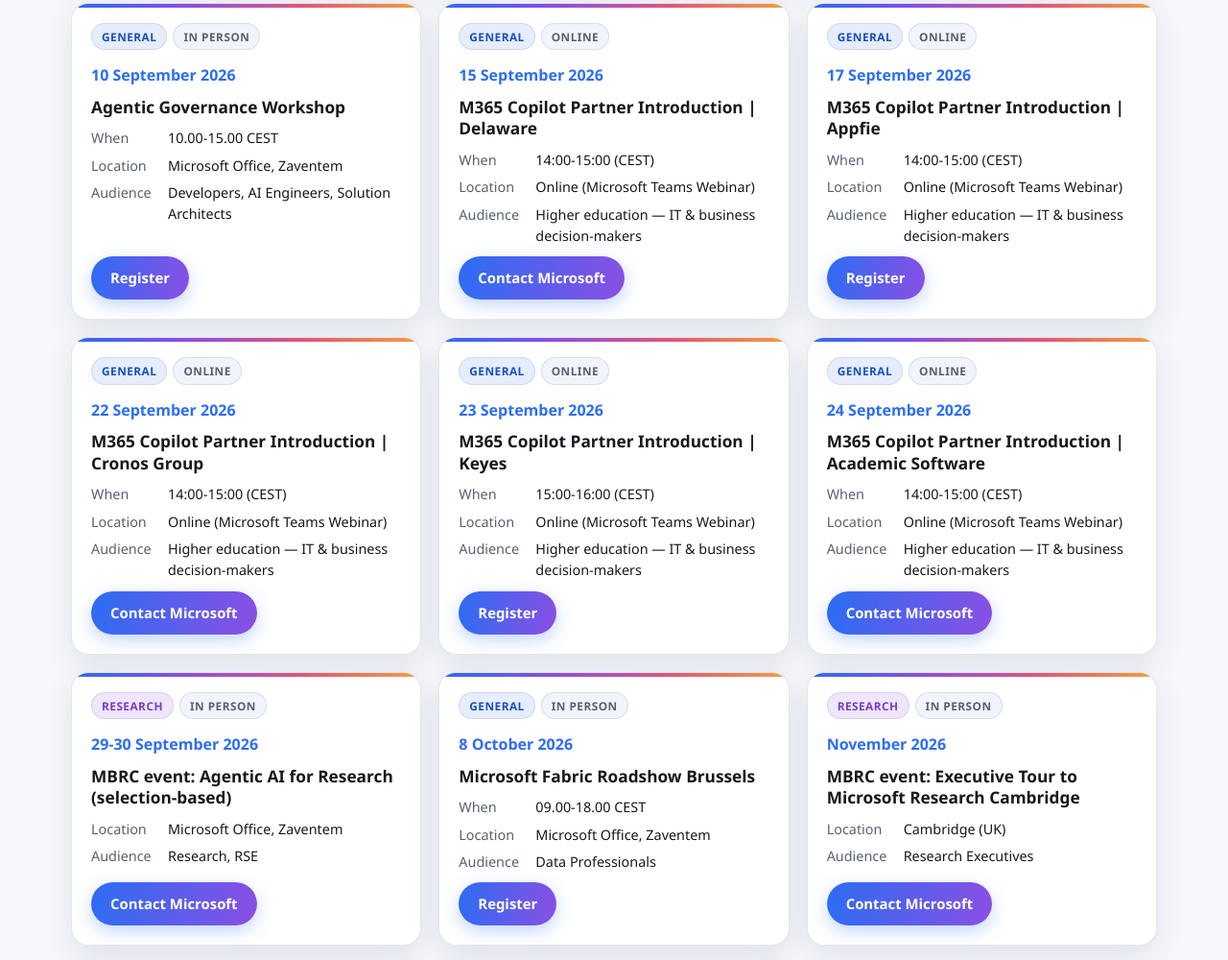
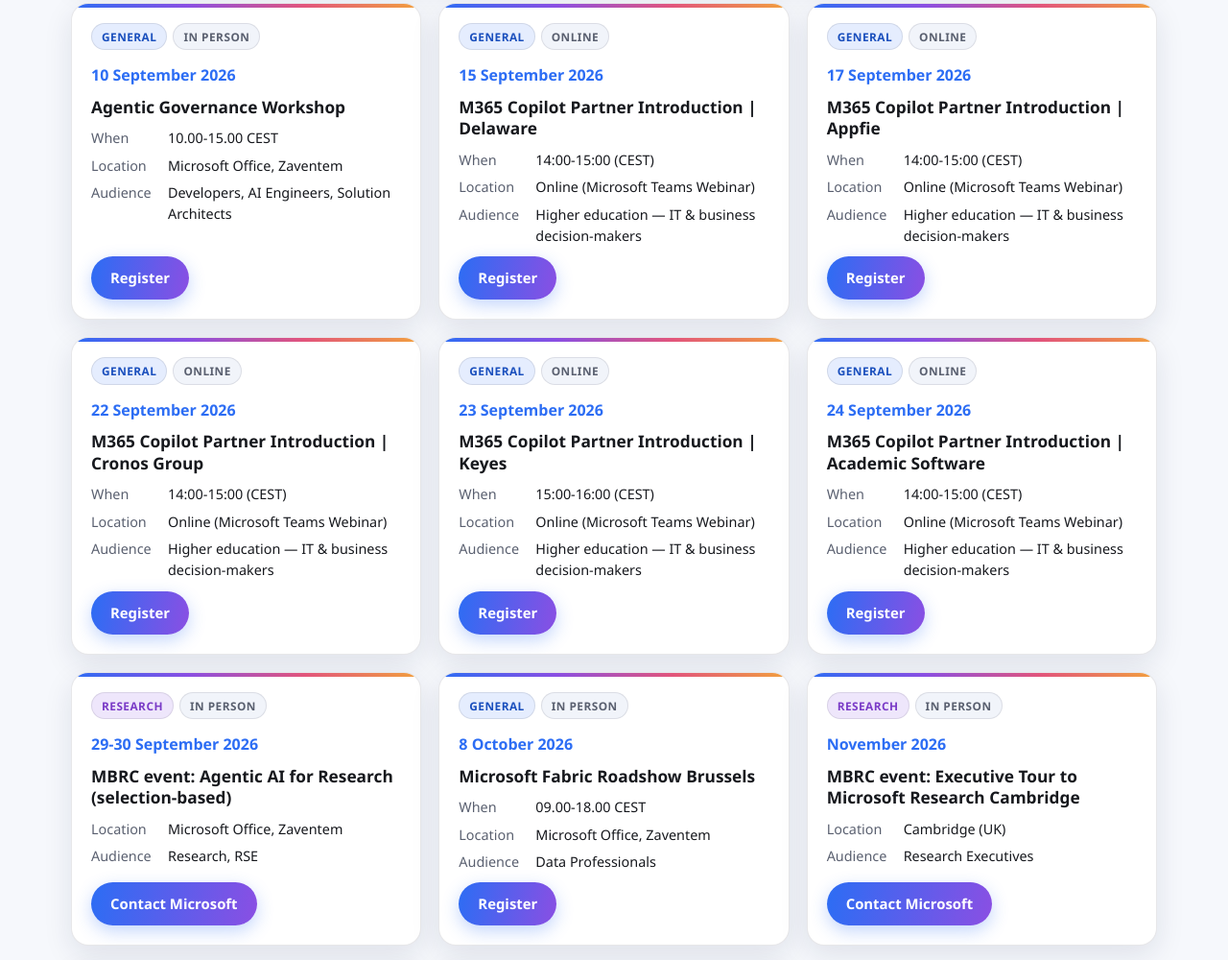
Before and after one commit to sebplace/belux-higher-ed-calendar-2026-2027, a plain HTML site: page index.html in a window 1280 px wide. Shown: the part 754-1754 px from the top of the page at 96% size. Drawn offline with Linux system fonts and the light colour scheme.

Commit message:
Add confirmed registration links for Delaware, Cronos Group and Academic Software webinars

```diff
--- a/index.html
+++ b/index.html
@@ -284,7 +284,7 @@ footer a { color: var(--accent); }
           <div><dt data-i18n="l_where">Lieu</dt><dd data-i18n="ev7.loc">En ligne (Microsoft Teams Webinar)</dd></div>
           <div><dt data-i18n="l_who">Public</dt><dd data-i18n="ev7.who">Enseignement supérieur — IT &amp; décideurs métier</dd></div>
         </dl>
-        <a class="btn" href="mailto:splace@microsoft.com" data-i18n="cta_contact">Contacter Microsoft</a>
+        <a class="btn" href="https://msit.events.teams.microsoft.com/event/msit.a16f7c31-fd0a-41e0-a278-02bd3a878c88@72f988bf-86f1-41af-91ab-2d7cd011db47" data-i18n="cta_register">S&#x27;inscrire</a>
       </article>
 
       <article class="card" data-track="General" data-fmt="online" data-search="m365 copilot partner introduction – appfie 17 septembre 2026 17 september 2026 17 september 2026 en ligne (microsoft teams webinar) online (microsoft teams webinar) online (microsoft teams webinar) enseignement supérieur – it &amp; décideurs métier hoger onderwijs – it- en business-beslissers higher education – it &amp; business decision-makers">
@@ -314,7 +314,7 @@ footer a { color: var(--accent); }
           <div><dt data-i18n="l_where">Lieu</dt><dd data-i18n="ev9.loc">En ligne (Microsoft Teams Webinar)</dd></div>
           <div><dt data-i18n="l_who">Public</dt><dd data-i18n="ev9.who">Enseignement supérieur — IT &amp; décideurs métier</dd></div>
         </dl>
-        <a class="btn" href="mailto:splace@microsoft.com" data-i18n="cta_contact">Contacter Microsoft</a>
+        <a class="btn" href="https://msit.events.teams.microsoft.com/event/msit.fc3fac9a-286a-4994-bc32-f320cbb59ba6@72f988bf-86f1-41af-91ab-2d7cd011db47" data-i18n="cta_register">S&#x27;inscrire</a>
       </article>
 
       <article class="card" data-track="General" data-fmt="online" data-search="m365 copilot partner introduction – keyes 23 septembre 2026 23 september 2026 23 september 2026 en ligne (microsoft teams webinar) online (microsoft teams webinar) online (microsoft teams webinar) enseignement supérieur – it &amp; décideurs métier hoger onderwijs – it- en business-beslissers higher education – it &amp; business decision-makers">
@@ -344,7 +344,7 @@ footer a { color: var(--accent); }
           <div><dt data-i18n="l_where">Lieu</dt><dd data-i18n="ev11.loc">En ligne (Microsoft Teams Webinar)</dd></div>
           <div><dt data-i18n="l_who">Public</dt><dd data-i18n="ev11.who">Enseignement supérieur — IT &amp; décideurs métier</dd></div>
         </dl>
-        <a class="btn" href="mailto:splace@microsoft.com" data-i18n="cta_contact">Contacter Microsoft</a>
+        <a class="btn" href="https://msit.events.teams.microsoft.com/event/msit.b7cc2218-c3cd-4f69-98da-6730e1bfdfea@72f988bf-86f1-41af-91ab-2d7cd011db47" data-i18n="cta_register">S&#x27;inscrire</a>
       </article>
 
       <article class="card" data-track="Research" data-fmt="onsite" data-search="mbrc event: agentic ai for research (selection-based) 29-30 septembre 2026 29-30 september 2026 29-30 september 2026 microsoft office, zaventem microsoft office, zaventem microsoft office, zaventem research, rse research, rse research, rse">
```
